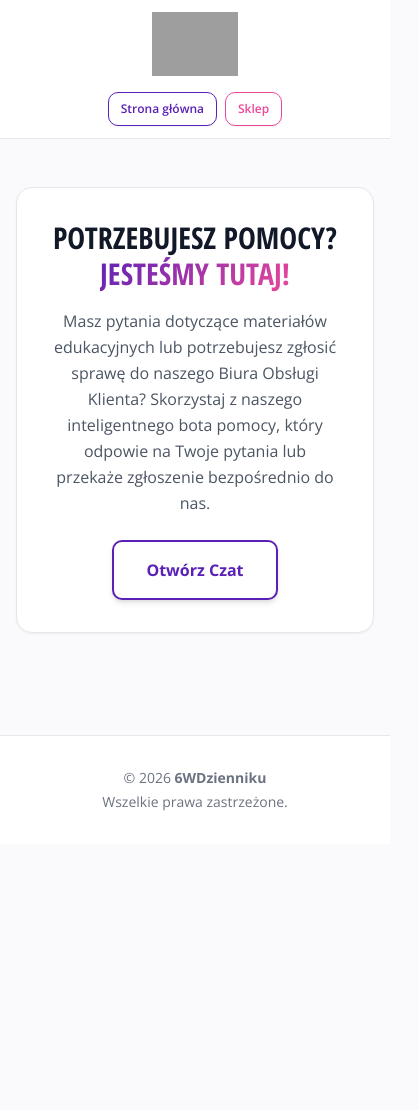
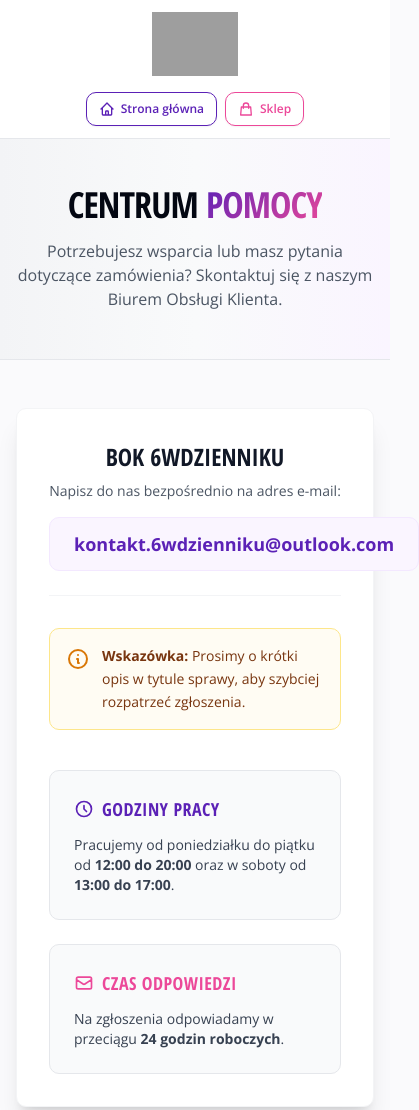
Before and after one commit to o5k4rsolutions/6wdzienniku, a plain HTML site: page pomoc/index.html in a window 390 px wide. Shown: the top 1110 px of the page, 419 px wide, since content can reach past the window. Before the commit the page ends 844 px from the top, so only its background shows below. Drawn offline with nearby package versions, Linux system fonts and the light colour scheme; grey boxes are pictures that could not be loaded.

Commit message:
Update index.html

```diff
--- a/pomoc/index.html
+++ b/pomoc/index.html
@@ -78,10 +78,27 @@
             left: 0;
         }
 
+        .btn-sweep:hover svg {
+            stroke: #ffffff !important;
+            fill: #ffffff !important;
+            transition: all 0.3s ease;
+        }
+
         .text-gradient {
             background: linear-gradient(135deg, #5B21B6 0%, #EC4899 100%);
             -webkit-background-clip: text;
             -webkit-text-fill-color: transparent;
+        }
+
+        .reveal {
+            opacity: 0;
+            transform: translateY(30px);
+            transition: all 0.8s cubic-bezier(0.5, 0, 0, 1);
+        }
+
+        .reveal.active {
+            opacity: 1;
+            transform: translateY(0);
         }
     </style>
 </head>
@@ -89,67 +106,105 @@
 
     <header class="w-full bg-white border-b border-gray-200 sticky top-0 z-40">
         <div class="max-w-7xl mx-auto px-4 sm:px-6 py-3 flex flex-col md:flex-row items-center justify-between gap-4">
+
             <div class="flex items-center justify-center md:justify-start w-full md:w-auto">
-                <a href="https://6wdzienniku.vercel.app/" class="inline-block transition-transform duration-300 hover:scale-105">
-                    <img src="https://6wdzienniku.vercel.app/6-content/logo_6wdzienn_kolor.png" alt="6 w dzienniku Logo" class="h-16 sm:h-20 object-contain mx-auto">
+                <a href="https://6wdzienniku.vercel.app" class="inline-block transition-transform duration-300 hover:scale-105">
+                    <img src="https://6wdzienniku.vercel.app/6-content/logo_6wdzienn_kolor.png"
+                         alt="6 w dzienniku Logo"
+                         class="h-16 sm:h-20 object-contain mx-auto">
                 </a>
             </div>
+
             <div class="flex flex-wrap items-center justify-center md:justify-end gap-3 sm:gap-6 w-full md:w-auto text-xs sm:text-sm">
                 <div class="flex items-center space-x-2">
-                    <a href="https://6wdzienniku.vercel.app/" class="btn-sweep px-3 sm:px-4 py-2 border border-brandViolet text-brandViolet font-semibold rounded-custom text-xs sm:text-sm bg-white shadow-sm">
+                    <a href="https://6wdzienniku.vercel.app" class="btn-sweep px-3 sm:px-4 py-2 border border-brandViolet text-brandViolet font-semibold rounded-custom text-xs sm:text-sm flex items-center space-x-1.5 bg-white shadow-sm">
+                        <svg class="w-4 h-4 stroke-brandViolet transition-colors" fill="none" stroke="currentColor" viewBox="0 0 24 24">
+                            <path stroke-linecap="round" stroke-linejoin="round" stroke-width="2" d="M3 12l2-2m0 0l7-7 7 7M5 10v10a1 1 0 001 1h3m10-11l2 2m-2-2v10a1 1 0 01-1 1h-3m-6 0a1 1 0 001-1v-4a1 1 0 011-1h2a1 1 0 011 1v4a1 1 0 001 1m-6 0h6"></path>
+                        </svg>
                         <span>Strona główna</span>
                     </a>
-                    <a href="https://6wdzienniku.vercel.app/sklep" class="btn-sweep px-3 sm:px-4 py-2 border border-brandPink text-brandPink font-semibold rounded-custom text-xs sm:text-sm bg-white shadow-sm">
+
+                    <a href="https://6wdzienniku.vercel.app/sklep" class="btn-sweep px-3 sm:px-4 py-2 border border-brandPink text-brandPink font-semibold rounded-custom text-xs sm:text-sm flex items-center space-x-1.5 bg-white shadow-sm">
+                        <svg class="w-4 h-4 stroke-brandPink transition-colors" fill="none" stroke="currentColor" viewBox="0 0 24 24">
+                            <path stroke-linecap="round" stroke-linejoin="round" stroke-width="2" d="M16 11V7a4 4 0 00-8 0v4M5 9h14l1 12H4L5 9z"></path>
+                        </svg>
                         <span>Sklep</span>
                     </a>
                 </div>
             </div>
+
         </div>
     </header>
 
-    <main class="flex-grow py-12 px-4 sm:px-6">
-        <div class="max-w-4xl mx-auto text-center space-y-6">
+    <main class="flex-grow">
+        <section class="bg-gradient-to-r from-gray-100 via-gray-50 to-purple-50 py-12 md:py-16 border-b border-gray-200 relative overflow-hidden reveal">
+            <div class="max-w-4xl mx-auto px-4 text-center space-y-4">
+                <h1 class="text-4xl sm:text-5xl text-gray-950 tracking-tight leading-none font-condensed">
+                    Centrum <span class="text-gradient">Pomocy</span>
+                </h1>
+                <p class="text-gray-600 text-base sm:text-lg max-w-xl mx-auto font-sans">
+                    Potrzebujesz wsparcia lub masz pytania dotyczące zamówienia? Skontaktuj się z naszym Biurem Obsługi Klienta.
+                </p>
+            </div>
+        </section>
 
-            <div class="bg-white p-8 rounded-2xl shadow-sm border border-gray-200 space-y-4">
-                <h1 class="text-3xl sm:text-4xl font-condensed text-gray-900">Potrzebujesz pomocy? <span class="text-gradient">Jesteśmy tutaj!</span></h1>
-                <p class="text-gray-600 text-base sm:text-lg max-w-2xl mx-auto font-sans leading-relaxed">
-                    Masz pytania dotyczące materiałów edukacyjnych lub potrzebujesz zgłosić sprawę do naszego Biura Obsługi Klienta? Skorzystaj z naszego inteligentnego bota pomocy, który odpowie na Twoje pytania lub przekaże zgłoszenie bezpośrednio do nas.
-                </p>
-                <div class="pt-2">
-                    <button onclick="openChatInterface()" class="btn-sweep px-8 py-4 bg-white border-2 border-brandViolet text-brandViolet font-bold rounded-custom text-base shadow-md">
-                        <span>Otwórz Czat</span>
-                    </button>
-                </div>
-            </div>
+        <section class="max-w-4xl mx-auto px-4 py-12 reveal">
+            <div class="bg-white p-8 sm:p-10 rounded-custom shadow-xl border border-gray-100 space-y-8">
 
-            <div id="chat-container" class="hidden bg-white rounded-2xl shadow-xl border border-gray-200 flex flex-col h-[600px] overflow-hidden text-left transition-all duration-300">
-                <div class="bg-gradient-to-r from-brandViolet to-brandPink text-white p-4 sm:px-6 flex items-center justify-between">
-                    <div class="flex items-center space-x-3">
-                        <span class="font-condensed font-bold tracking-wider text-lg">Asystent Pomocy 6WDzienniku</span>
+                <div class="text-center pb-6 border-b border-gray-100">
+                    <h2 class="text-2xl sm:text-3xl font-condensed text-gray-900 mb-2">BOK 6WDzienniku</h2>
+                    <p class="text-gray-600 text-sm sm:text-base font-sans">Napisz do nas bezpośrednio na adres e-mail:</p>
+                    <div class="mt-4 inline-block bg-purple-50 border border-purple-100 px-6 py-3 rounded-custom">
+                        <a href="mailto:kontakt.6wdzienniku@outlook.com" class="text-brandViolet font-bold text-lg sm:text-xl hover:underline">
+                            kontakt.6wdzienniku@outlook.com
+                        </a>
                     </div>
-                    <button onclick="closeChatInterface()" class="text-white hover:text-gray-200 text-2xl font-bold">&times;</button>
                 </div>
 
-                <div id="chat-messages" class="flex-1 p-4 sm:p-6 overflow-y-auto space-y-4 bg-gray-50 text-sm font-sans">
-                    <div class="flex items-start">
-                        <div class="bg-purple-100 text-brandViolet p-3.5 rounded-custom max-w-[85%] sm:max-w-[75%] leading-relaxed shadow-sm">
-                            Cześć! W czym mogę Ci dzisiaj pomóc?
+                <div class="bg-amber-50/60 border border-amber-200 rounded-custom p-4 sm:p-5 flex items-start space-x-3">
+                    <svg class="w-6 h-6 text-amber-600 flex-shrink-0 mt-0.5" fill="none" stroke="currentColor" viewBox="0 0 24 24">
+                        <path stroke-linecap="round" stroke-linejoin="round" stroke-width="2" d="M13 16h-1v-4h-1m1-4h.01M21 12a9 9 0 11-18 0 9 9 0 0118 0z"></path>
+                    </svg>
+                    <p class="text-sm text-amber-900 font-sans leading-relaxed">
+                        <b>Wskazówka:</b> Prosimy o krótki opis w tytule sprawy, aby szybciej rozpatrzeć zgłoszenia.
+                    </p>
+                </div>
+
+                <div class="grid grid-cols-1 md:grid-cols-2 gap-6 pt-2">
+                    <div class="bg-gray-50 p-6 rounded-custom border border-gray-200 flex flex-col justify-between">
+                        <div>
+                            <div class="flex items-center space-x-2 text-brandViolet mb-3">
+                                <svg class="w-5 h-5" fill="none" stroke="currentColor" viewBox="0 0 24 24">
+                                    <path stroke-linecap="round" stroke-linejoin="round" stroke-width="2" d="M12 8v4l3 3m6-3a9 9 0 11-18 0 9 9 0 0118 0z"></path>
+                                </svg>
+                                <h3 class="text-lg font-condensed tracking-wide">Godziny pracy</h3>
+                            </div>
+                            <p class="text-sm text-gray-700 font-sans space-y-1">
+                                Pracujemy od poniedziałku do piątku od <b>12:00 do 20:00</b> oraz w soboty od <b>13:00 do 17:00</b>.
+                            </p>
+                        </div>
+                    </div>
+
+                    <div class="bg-gray-50 p-6 rounded-custom border border-gray-200 flex flex-col justify-between">
+                        <div>
+                            <div class="flex items-center space-x-2 text-brandPink mb-3">
+                                <svg class="w-5 h-5" fill="none" stroke="currentColor" viewBox="0 0 24 24">
+                                    <path stroke-linecap="round" stroke-linejoin="round" stroke-width="2" d="M3 8l7.89 5.26a2 2 0 002.22 0L21 8M5 19h14a2 2 0 002-2V7a2 2 0 00-2-2H5a2 2 0 00-2 2v10a2 2 0 002 2z"></path>
+                                </svg>
+                                <h3 class="text-lg font-condensed tracking-wide">Czas odpowiedzi</h3>
+                            </div>
+                            <p class="text-sm text-gray-700 font-sans">
+                                Na zgłoszenia odpowiadamy w przeciągu <b>24 godzin roboczych</b>.
+                            </p>
                         </div>
                     </div>
                 </div>
 
-                <div class="p-4 sm:p-5 bg-white border-t border-gray-200 flex items-center gap-3">
-                    <input type="text" id="chat-input" placeholder="Wpisz swoją wiadomość..." class="flex-1 px-4 py-3 border border-gray-300 rounded-custom text-sm focus:outline-none focus:border-brandViolet shadow-sm" onkeydown="if(event.key === 'Enter') sendChatMessage()">
-                    <button onclick="sendChatMessage()" class="btn-sweep px-6 py-3 bg-white border-2 border-brandViolet text-brandViolet font-bold rounded-custom text-sm shadow-md">
-                        <span>Wyślij</span>
-                    </button>
-                </div>
             </div>
-
-        </div>
+        </section>
     </main>
 
- <footer class="bg-white border-t border-gray-200 py-8 text-center text-sm text-gray-500">
+    <footer class="bg-white border-t border-gray-200 py-8 text-center text-sm text-gray-500">
         <div class="max-w-6xl mx-auto px-4 space-y-1">
             <p>© 2026 <b>6WDzienniku</b></p>
             <p>Wszelkie prawa zastrzeżone.</p>
@@ -157,41 +212,21 @@
     </footer>
 
     <script>
-        function openChatInterface() {
-            const chatContainer = document.getElementById('chat-container');
-            chatContainer.classList.remove('hidden');
-            chatContainer.scrollIntoView({ behavior: 'smooth', block: 'nearest' });
+        function revealOnScroll() {
+            const reveals = document.querySelectorAll('.reveal');
+            for (let i = 0; i < reveals.length; i++) {
+                const windowHeight = window.innerHeight;
+                const elementTop = reveals[i].getBoundingClientRect().top;
+                const elementVisible = 80;
+
+                if (elementTop < windowHeight - elementVisible) {
+                    reveals[i].classList.add('active');
+                }
+            }
         }
 
-        function closeChatInterface() {
-            const chatContainer = document.getElementById('chat-container');
-            chatContainer.classList.add('hidden');
-        }
-
-        async function sendChatMessage() {
-            const input = document.getElementById('chat-input');
-            const messagesContainer = document.getElementById('chat-messages');
-            const text = input.value.trim();
-            if(!text) return;
-
-            messagesContainer.innerHTML += `<div class="flex justify-end"><div class="bg-brandViolet text-white p-3.5 rounded-custom max-w-[85%] sm:max-w-[75%] leading-relaxed shadow-sm">${text}</div></div>`;
-            input.value = '';
-            messagesContainer.scrollTop = messagesContainer.scrollHeight;
-
-            try {
-                const response = await fetch('/api/chat', {
-                    method: 'POST',
-                    headers: { 'Content-Type': 'application/json' },
-                    body: JSON.stringify({ message: text })
-                });
-                const data = await response.json();
-
-                messagesContainer.innerHTML += `<div class="flex items-start"><div class="bg-purple-50 text-gray-900 border border-purple-100 p-3.5 rounded-custom max-w-[85%] sm:max-w-[75%] leading-relaxed shadow-sm">${data.reply}</div></div>`;
-                messagesContainer.scrollTop = messagesContainer.scrollHeight;
-            } catch (err) {
-                messagesContainer.innerHTML += `<div class="flex items-start"><div class="bg-red-50 text-red-700 p-3.5 rounded-custom max-w-[85%] sm:max-w-[75%] leading-relaxed shadow-sm">Wystąpił błąd połączenia z serwerem. Spróbuj ponownie później.</div></div>`;
-            }
-        }
+        window.addEventListener('scroll', revealOnScroll);
+        revealOnScroll();
     </script>
 </body>
 </html>
```
